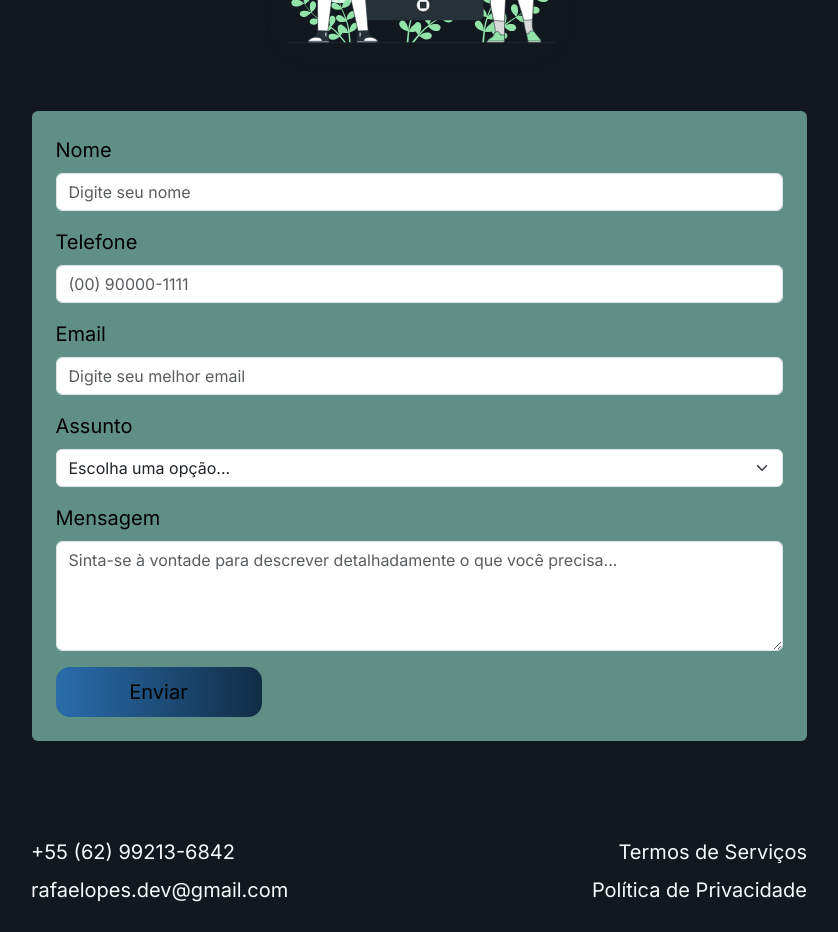
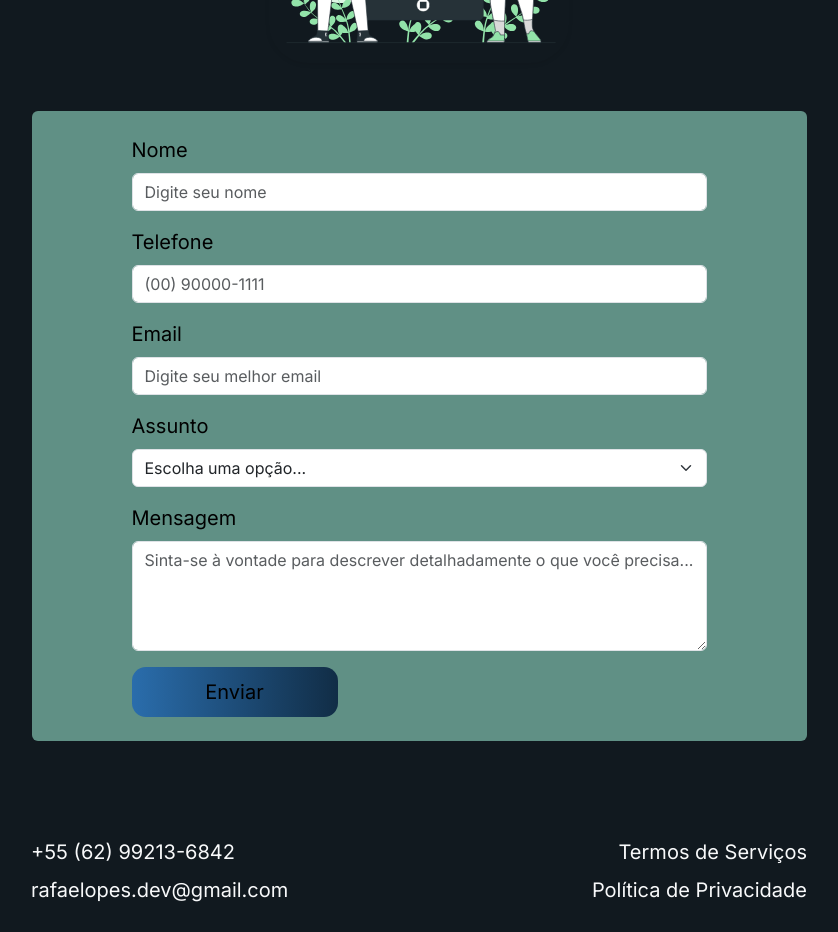
Before and after one commit to rafaeloliveiralopes/portfolio.v2, a Next.js app: page / in a window 1280 px wide. Shown: the part 4060-4992 px from the top of the page, without its empty margins (221-1059 px from the left). Built offline with nearby package versions, Linux system fonts and the light colour scheme.

Commit message:
style(form): Reduce the form width for tablets and desktops.

```diff
--- a/src/app/globals.css
+++ b/src/app/globals.css
@@ -110,6 +110,11 @@ footer a:hover {
   color: #62dbe9;
 }
 
+form {
+  max-width: 575px;
+  margin: auto;
+}
+
 .form-container {
   max-width: 775px;
   margin: auto;
```
